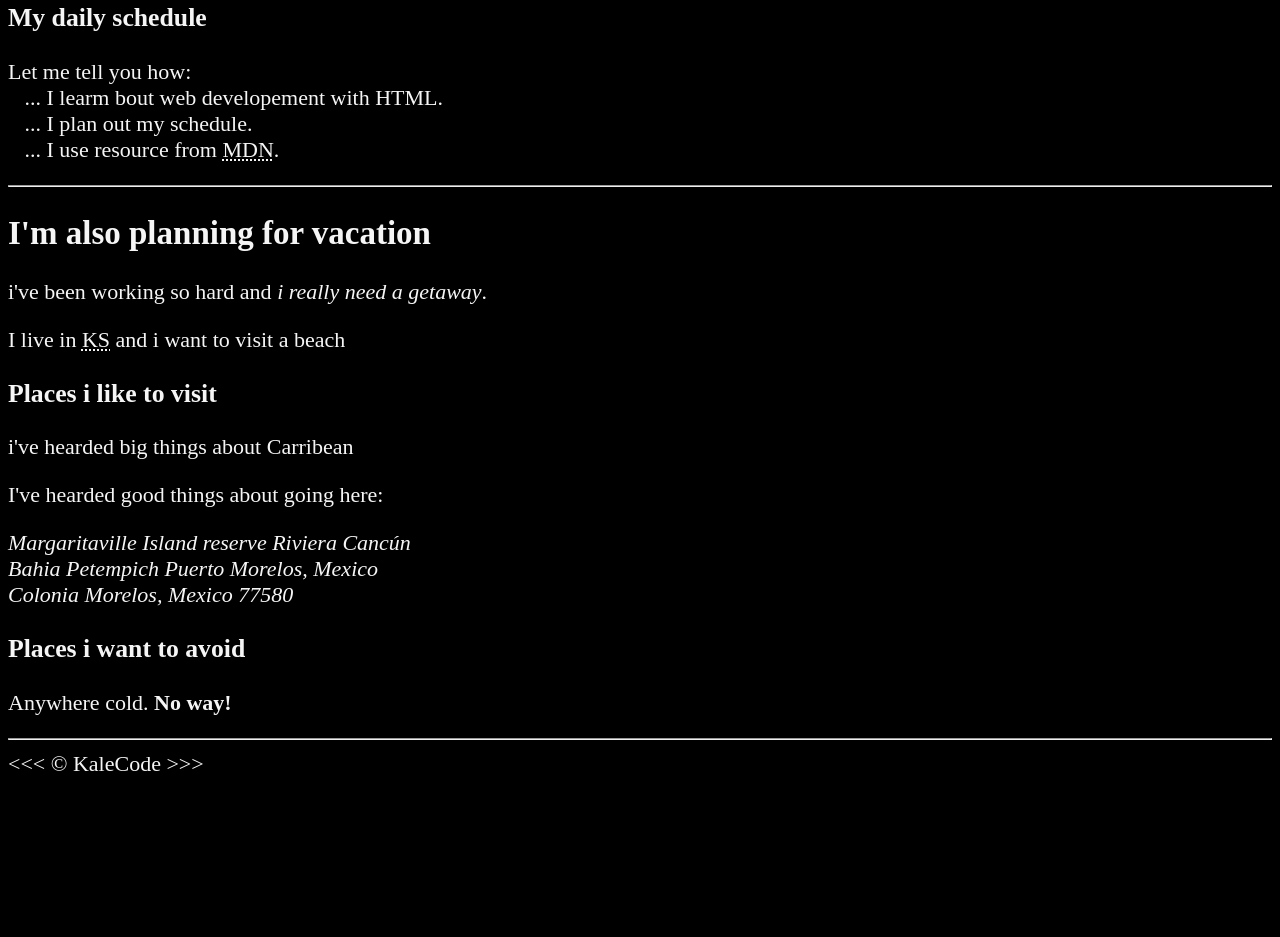
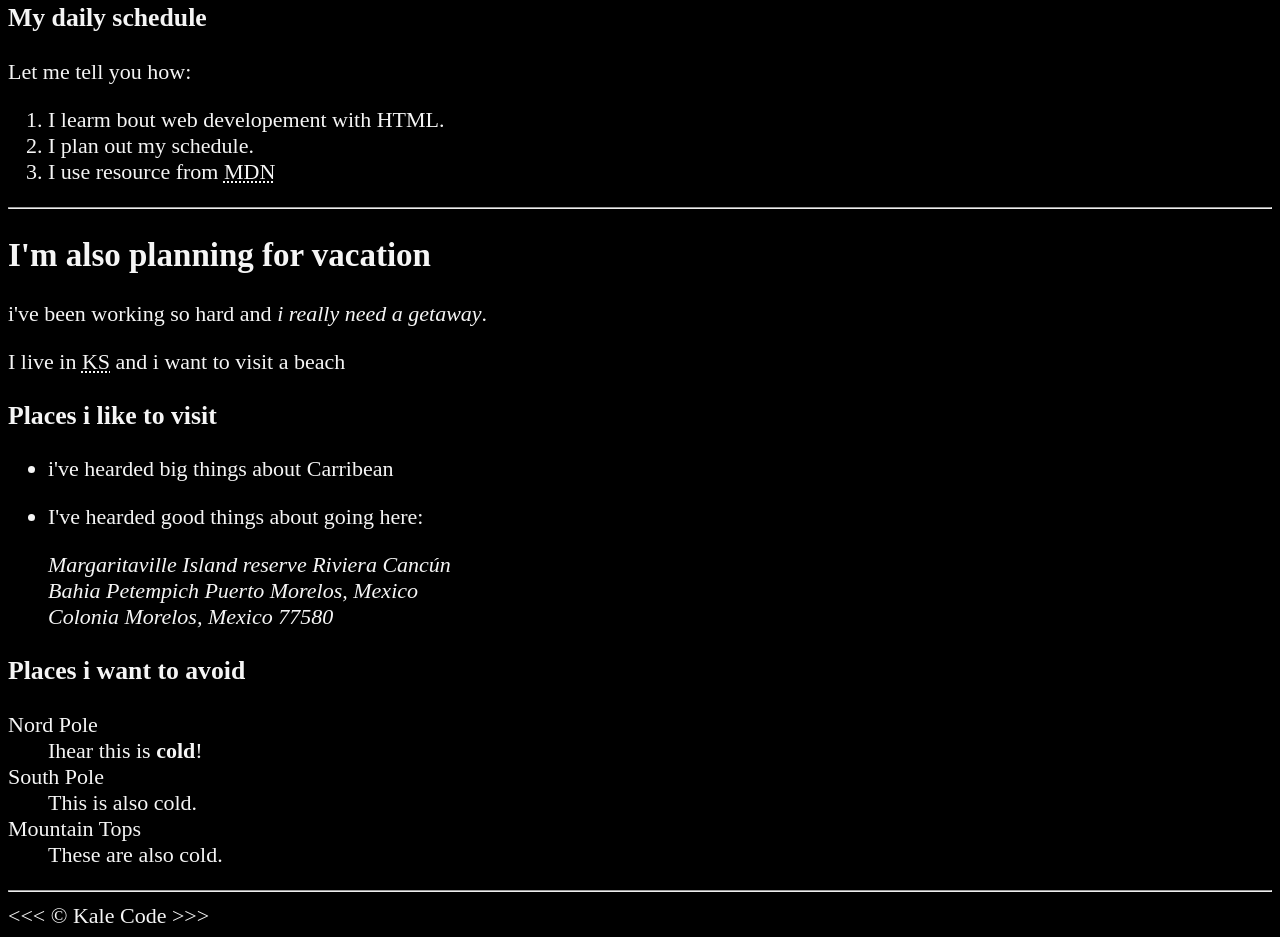
Before and after one commit to kalecode2/HTML-Course, a plain HTML site: page 01-Lesson/index.html in a window 1280 px wide. Shown: the part 300-1237 px from the top of the page. Before the commit the page ends 1085 px from the top, so only its background shows below. Drawn offline with Linux system fonts and the light colour scheme.

Commit message:
list and orders

```diff
--- a/01-Lesson/index.html
+++ b/01-Lesson/index.html
@@ -22,9 +22,11 @@
 
     <h3>My daily schedule</h3>
     <p>Let me tell you how:
-      <br>&nbsp;&nbsp;&nbsp;... I learm bout web developement with HTML.
-      <br>&nbsp;&nbsp;&nbsp;... I plan out my schedule.
-      <br>&nbsp;&nbsp;&nbsp;... I use resource from <abbr title="Mozilla Development Network">MDN</abbr>.
+      <ol>
+        <li>I learm bout web developement with HTML.</li>
+        <li>I plan out my schedule.</li>
+        <li>I use resource from <abbr title="Mozilla Development Network">MDN</abbr></li>
+      </ol>
     </p>
 
     <hr>
@@ -34,8 +36,13 @@
     <p>I live in <abbr title="Kansas">KS</abbr> and i want to visit a beach</p>
 
     <h3>Places i like to visit</h3>
+    <ul>
+      <li>
         <p>i've hearded big things about Carribean</p>
+      </li>
+      <li>
         <p>I've hearded good things about going here:</p>
+      </li>
       <address>
         Margaritaville Island reserve Riviera
         Cancún<br>
@@ -43,13 +50,23 @@
         Mexico<br>
         Colonia Morelos, Mexico 77580
       </address>
+    </ul>
 
     <!--TODO: Add more places-->
     <h3>Places i want to avoid</h3>
-    <p>Anywhere cold. <strong>No way!</strong></p>
+    <dl>
+      <dt>Nord Pole</dt>
+      <dd>Ihear this is <strong>cold</strong>!</dd>
+
+      <dt>South Pole</dt>
+      <dd>This is also cold.</dd>
+
+      <dt>Mountain Tops</dt>
+      <dd>These are also cold. </dd>
+    </dl>
 
     <hr>
 
-    &lt;&lt;&lt; &copy; KaleCode &gt;&gt;&gt;
+    &lt;&lt;&lt; &copy; Kale Code &gt;&gt;&gt;
   </body>
 </html>
```
Lines whose indentation alone changed are shown as unchanged.
